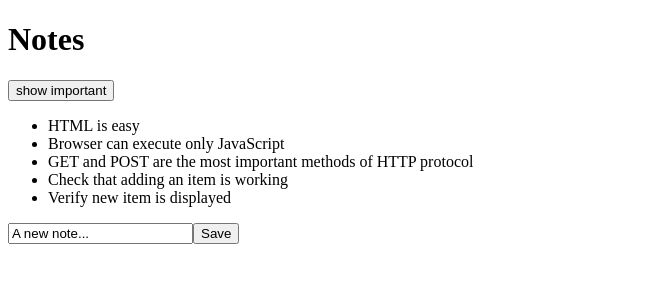
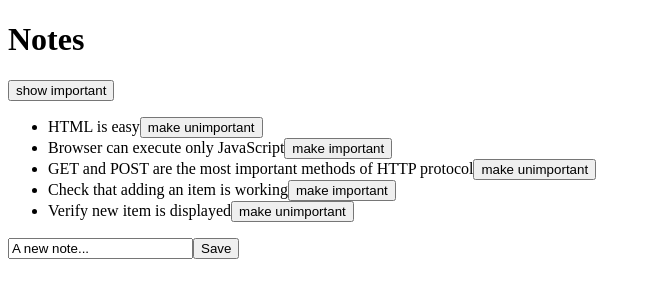
Before and after one commit to andrewdmoore408/full-stack-open-course, a React (Create React App) app in the folder part2/notes/: page / in a window 1280 px wide. Shown: the top 300 px of the page, without its empty margins (0-651 px from the left). Built offline with nearby package versions, Linux system fonts and the light colour scheme; data requests are answered from the project's data file.

Commit message:
Add button next to Notes with a dynamic label to toggle (un)importance

```diff
--- a/part2/notes/src/components/Note.js
+++ b/part2/notes/src/components/Note.js
@@ -1,6 +1,13 @@
-const Note = ({ note }) => {
+const Note = ({ note, toggleImportance }) => {
+  const buttonLabel = note.important ? 'make unimportant' : 'make important';
+
   return (
-    <li>{note.content}</li>
+    <li>
+      {note.content}
+      <button onClick={toggleImportance}>
+        {buttonLabel}
+      </button>
+    </li>
   );
 }
 
```
